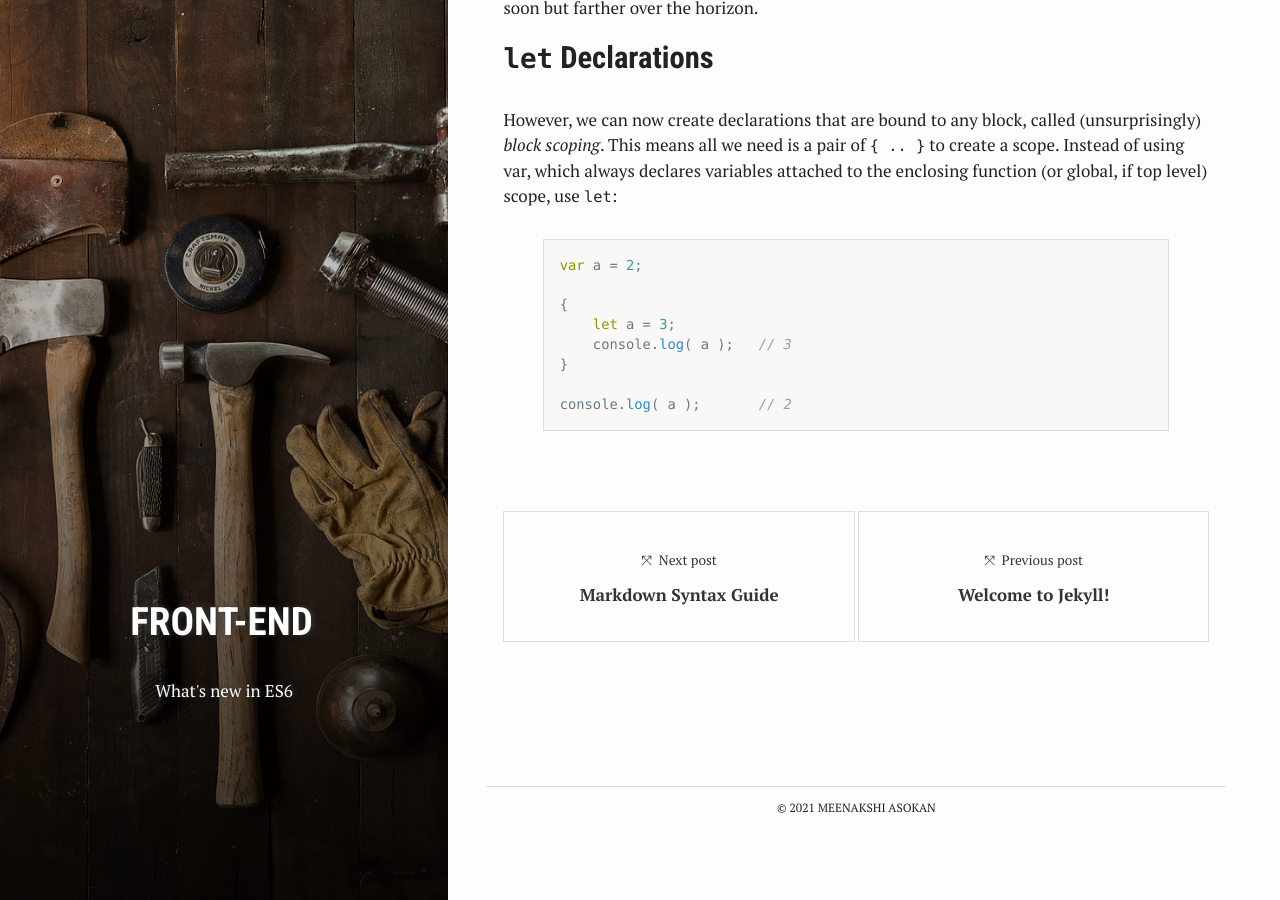
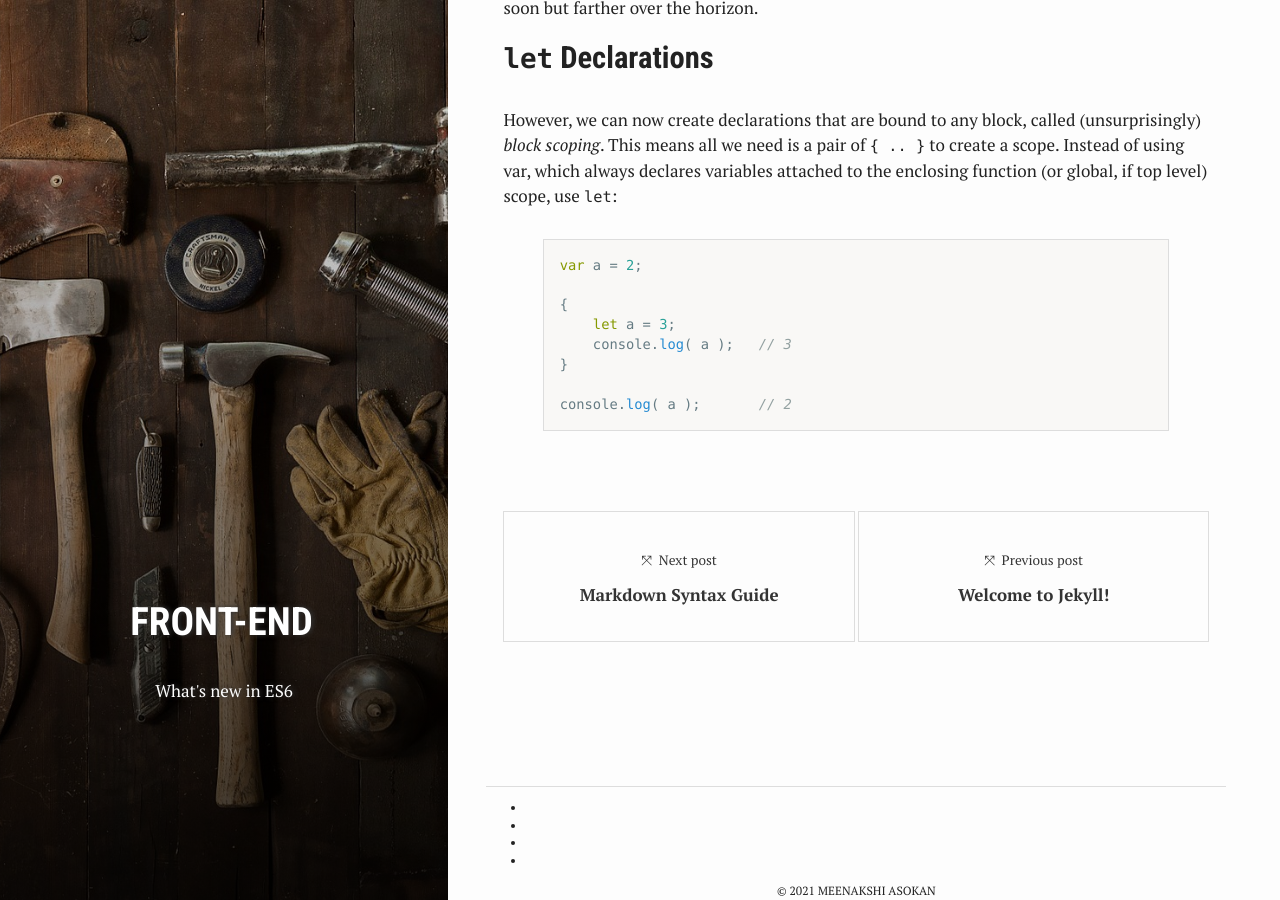
Before and after one commit to Meenakshi-Asokan/Meenakshi-Asokan.github.io, a Jekyll site: the page built from _posts/2016-06-29-es6.md, in a window 1280 px wide and 900 px high, scrolled down 1123 px. Built offline with Jekyll 4.4.1, drawn with Linux system fonts in a browser that asks for light colours.

Commit message:
Update footer.html

```diff
--- a/_includes/footer.html
+++ b/_includes/footer.html
@@ -1,4 +1,15 @@
 <footer class="blog-footer content-wrapper">
-  <p>&copy; <span class="full-year"></span> {{ site.title }}</p>
+
+    <p>
+        <ul class="accounts">
+            <li><a href="mailto:{{site.email}}"><i class="fa fa-envelope"></i></a></li>
+            <li><a href="https://www.twitter.com/{{site.twitter}}"><i class="fa fa-twitter"></i></a></li>
+            <li><a href="https://scholar.google.com/citations?user={{site.googlescholar}}"><i class="ai ai-google-scholar"></i></a></li>
+            <li><a href="https://www.github.com/{{site.github}}"><i class="fa fa-github"></i></a></li>
+        </ul>
+    </p>
+
+    <p>&copy; <span class="full-year"></span> Meenakshi Asokan</p>
+
 </footer>
 <script src="{{ site.baseurl }}/assets/js/scripts.js"></script>
```
